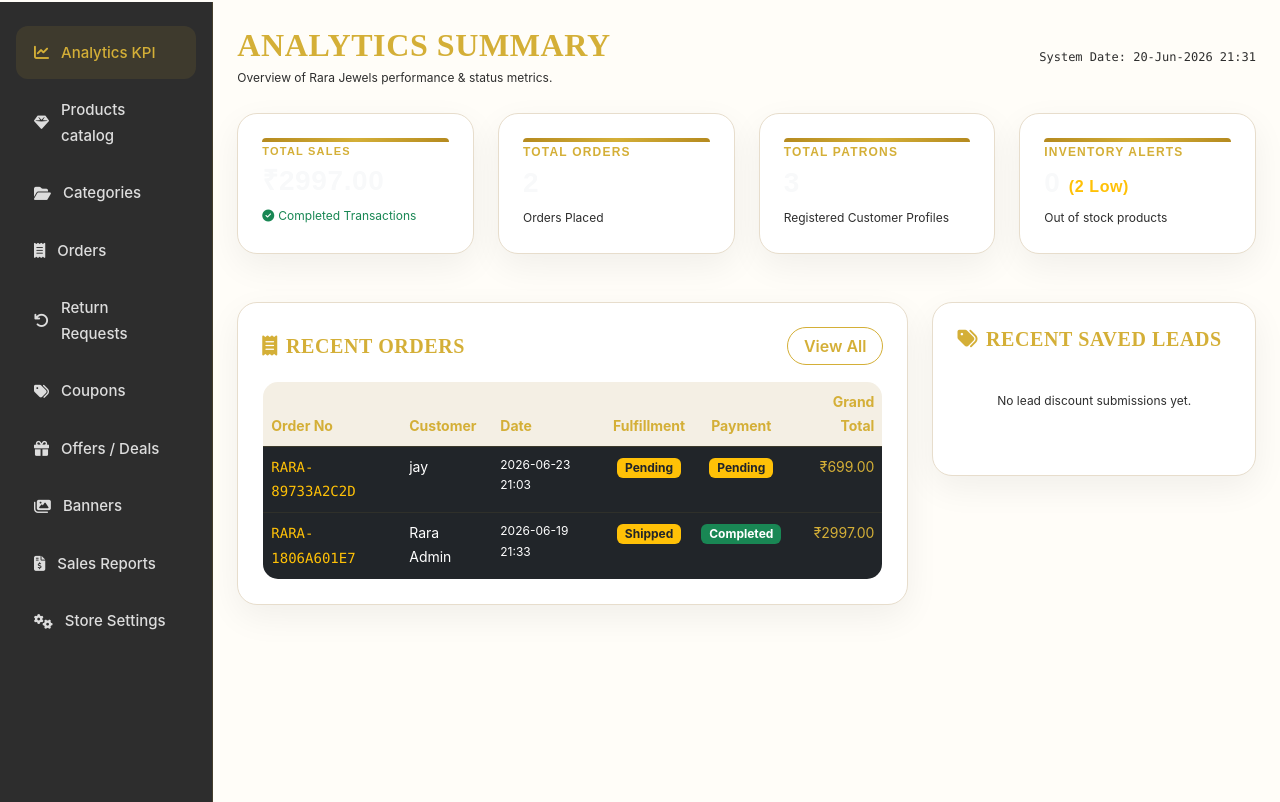
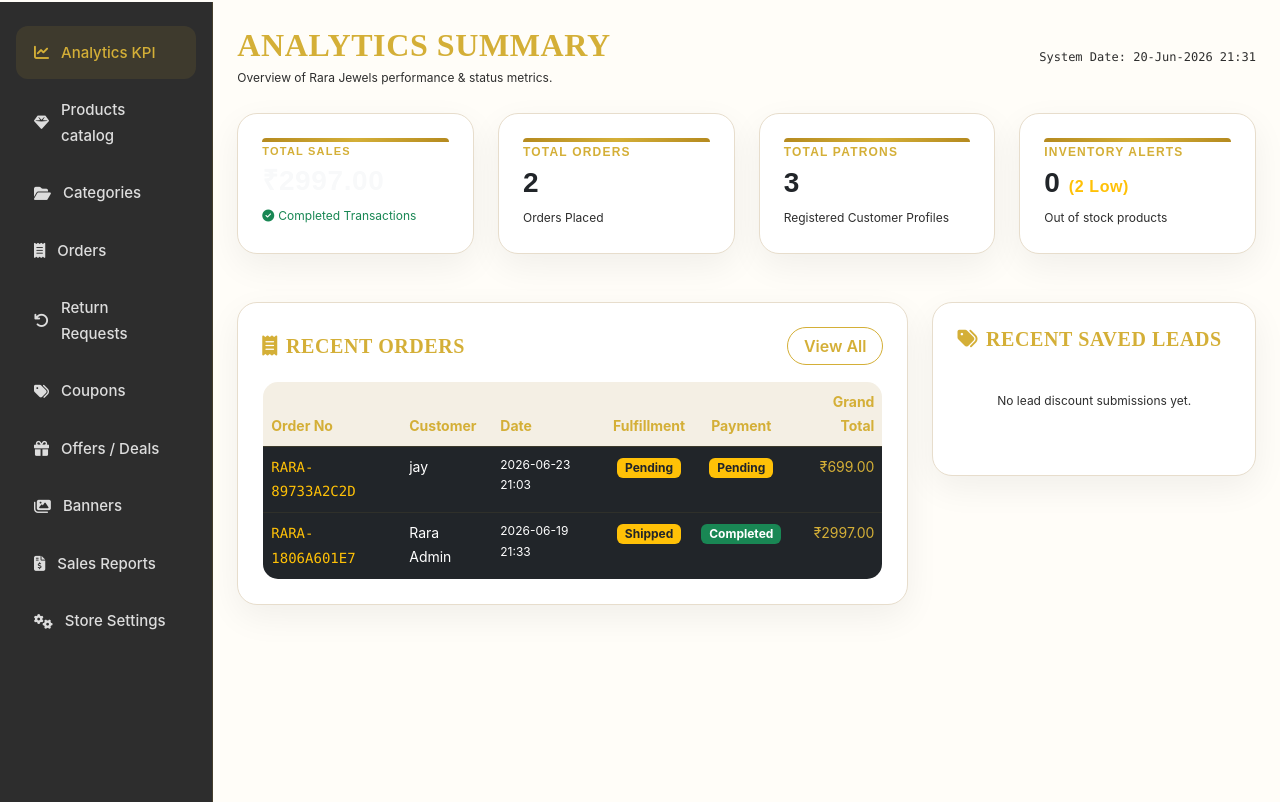
Before and after one commit to jaykhandla487-sudo/RARAJEWELS.COM, a Django app: page /luxury-admin/ in a window 1280 px wide. Shown: the part 82-884 px from the top of the page. Run offline with Django 5.2, Linux system fonts and the light colour scheme; a user stored in the database is signed in; data comes from the database, SQL or seed files in the repository; data that the repository does not hold is empty.

Commit message:
Fix admin dashboard text color

```diff
--- a/templates/admin_dashboard/coupons.html
+++ b/templates/admin_dashboard/coupons.html
@@ -87,7 +87,7 @@
                 </div>
                 <div class="form-check mb-4">
                     {{ form.active }}
-                    <label class="form-check-label text-xs text-light" for="id_active">Active status</label>
+                    <label class="form-check-label text-xs text-dark" for="id_active">Active status</label>
                 </div>
 
                 <button type="submit" class="btn btn-gold w-100 rounded-pill py-3 font-semibold shadow-gold">
--- a/templates/admin_dashboard/dashboard.html
+++ b/templates/admin_dashboard/dashboard.html
@@ -26,7 +26,7 @@
         <div class="glass-card p-4 text-start h-100 relative overflow-hidden">
             <div class="gold-gradient-border-top"></div>
             <span class="small-lettering text-gold mb-1 d-block text-xs">Total Orders</span>
-            <h3 class="font-semibold text-light mb-1 mt-1">{{ total_orders }}</h3>
+            <h3 class="font-semibold text-dark mb-1 mt-1">{{ total_orders }}</h3>
             <span class="text-xs text-light-dim">Orders Placed</span>
         </div>
     </div>
@@ -34,7 +34,7 @@
         <div class="glass-card p-4 text-start h-100 relative overflow-hidden">
             <div class="gold-gradient-border-top"></div>
             <span class="small-lettering text-gold mb-1 d-block text-xs">Total Patrons</span>
-            <h3 class="font-semibold text-light mb-1 mt-1">{{ total_customers }}</h3>
+            <h3 class="font-semibold text-dark mb-1 mt-1">{{ total_customers }}</h3>
             <span class="text-xs text-light-dim">Registered Customer Profiles</span>
         </div>
     </div>
@@ -42,10 +42,10 @@
         <div class="glass-card p-4 text-start h-100 relative overflow-hidden">
             <div class="gold-gradient-border-top"></div>
             <span class="small-lettering text-gold mb-1 d-block text-xs">Inventory Alerts</span>
-            <h3 class="font-semibold text-light mb-1 mt-1 text-danger">
+            <h3 class="font-semibold text-dark  mb-1 mt-1 text-danger">
                 {{ out_of_stock }} <span class="fs-6 text-warning font-normal">({{ low_stock }} Low)</span>
             </h3>
-            <span class="text-xs text-light-dim">Out of stock products</span>
+            <span class="text-xs text-dark-dim">Out of stock products</span>
         </div>
     </div>
 </div>
```
